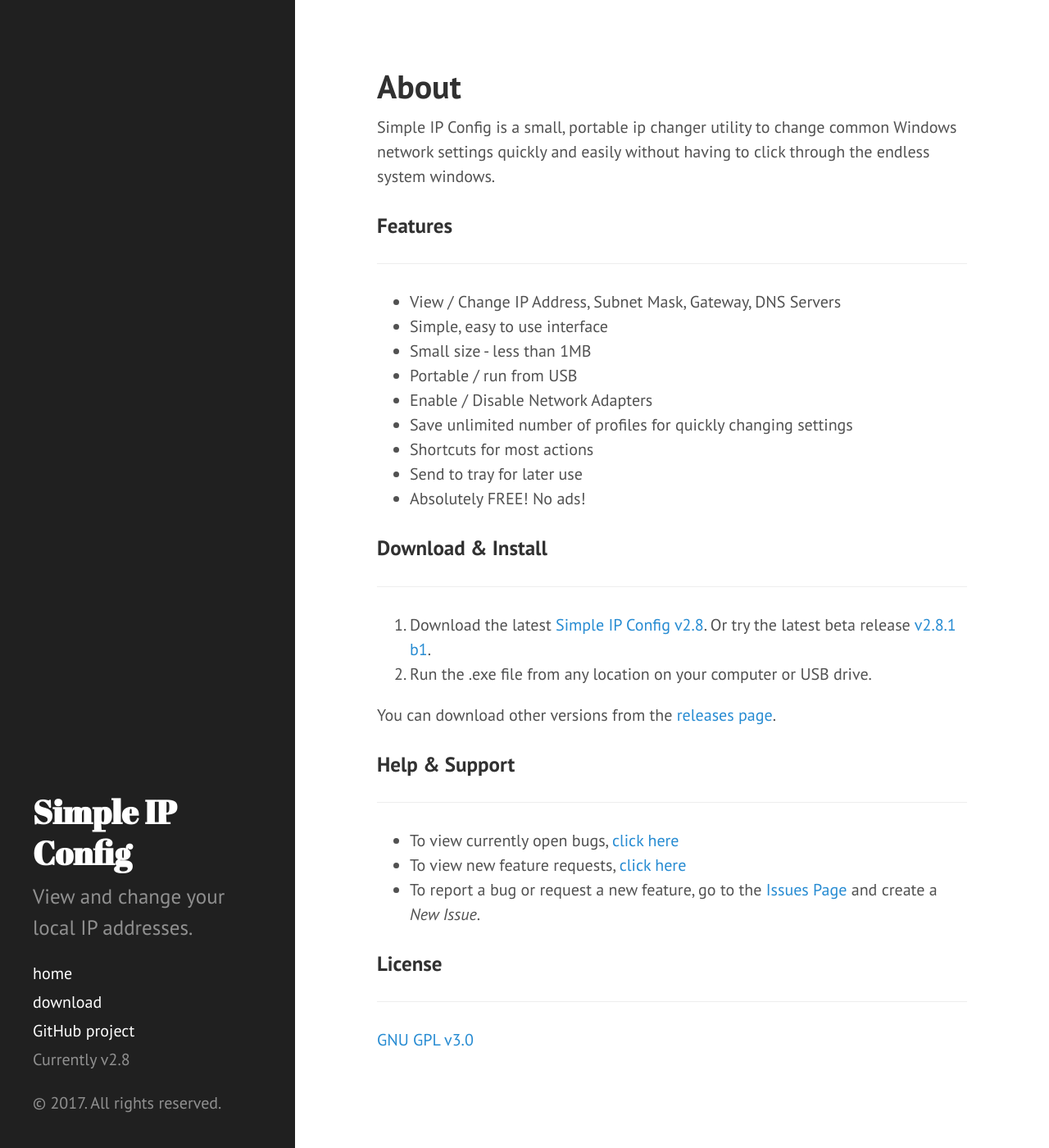
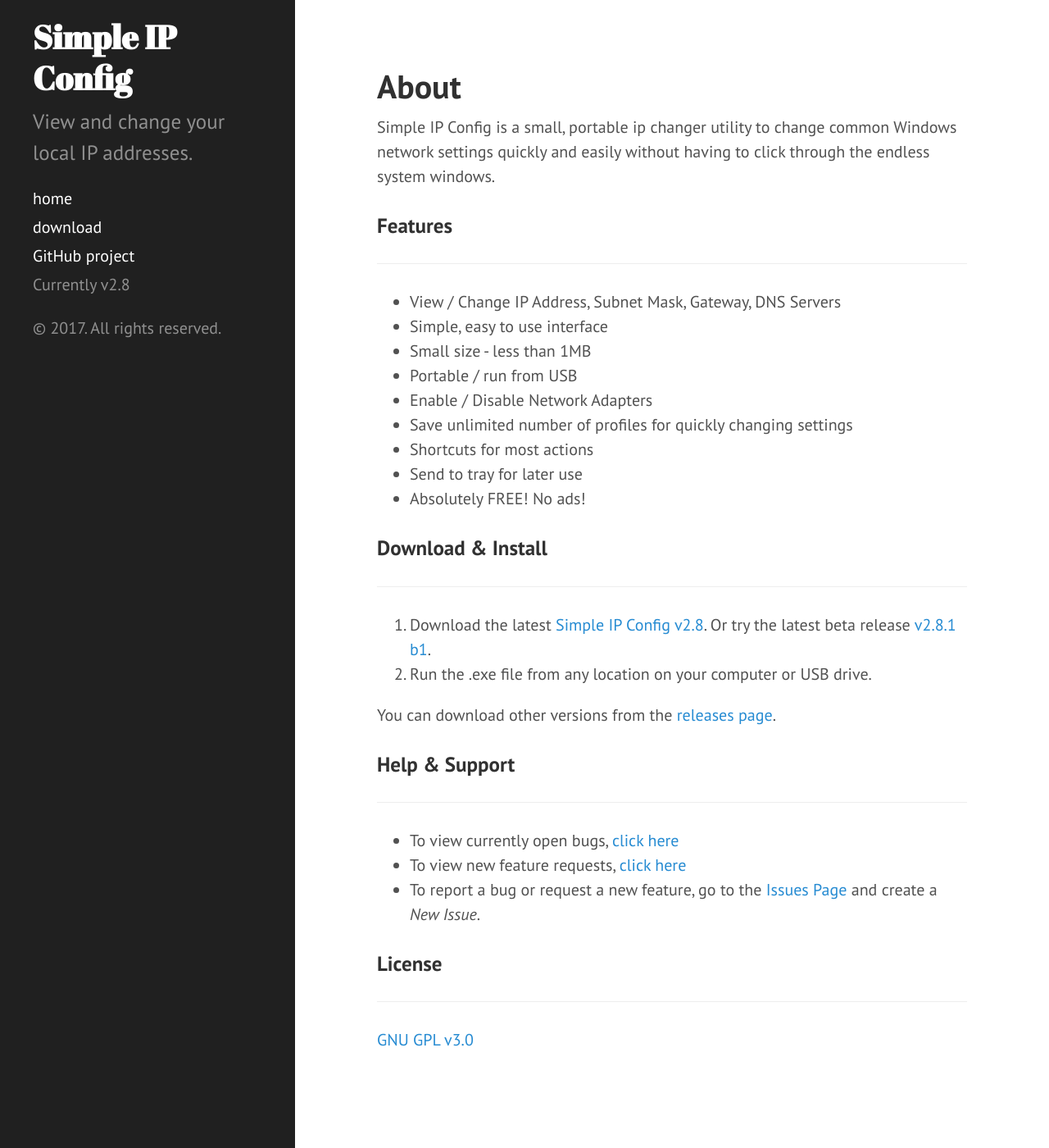
Before and after one commit to KurtisLiggett/Simple-IP-Config, a Jekyll site: the page built from docs/index.md, in a window 1280 px wide and 1400 px high. Shown: the whole window at 82% size. Built offline with Jekyll 4.4.1, drawn with Linux system fonts in a browser that asks for light colours.

Commit message:
site updates

```diff
--- a/docs/_includes/head.html
+++ b/docs/_includes/head.html
@@ -1,5 +1,5 @@
 <head>
-  <link href="http://gmpg.org/xfn/11" rel="profile">
+  <link href="https://gmpg.org/xfn/11" rel="profile">
   <meta http-equiv="X-UA-Compatible" content="IE=edge">
   <meta http-equiv="content-type" content="text/html; charset=utf-8">
 
@@ -18,7 +18,7 @@
   <link rel="stylesheet" href="{{ site.url }}/{{ site.project }}/public/css/poole.css">
   <link rel="stylesheet" href="{{ site.url }}/{{ site.project }}/public/css/syntax.css">
   <link rel="stylesheet" href="{{ site.url }}/{{ site.project }}/public/css/hyde.css">
-  <link rel="stylesheet" href="http://fonts.googleapis.com/css?family=PT+Sans:400,400italic,700|Abril+Fatface">
+  <link rel="stylesheet" href="https://fonts.googleapis.com/css?family=PT+Sans:400,400italic,700|Abril+Fatface">
 
   <!-- Icons -->
   <link rel="apple-touch-icon-precomposed" sizes="144x144" href="{{ site.url }}/{{ site.project }}/public/apple-touch-icon-144-precomposed.png">
--- a/docs/public/css/hyde.css
+++ b/docs/public/css/hyde.css
@@ -86,6 +86,7 @@ html {
 /* Sidebar nav */
 .sidebar-nav {
   margin-bottom: 1rem;
+  margin-top: 1rem;
 }
 .sidebar-nav-item {
   display: block;
@@ -109,7 +110,7 @@ a.sidebar-nav-item:focus {
   .sidebar-sticky {
     position: absolute;
     right:  1rem;
-    bottom: 1rem;
+    top: 1rem;
     left:   1rem;
   }
 }
```
